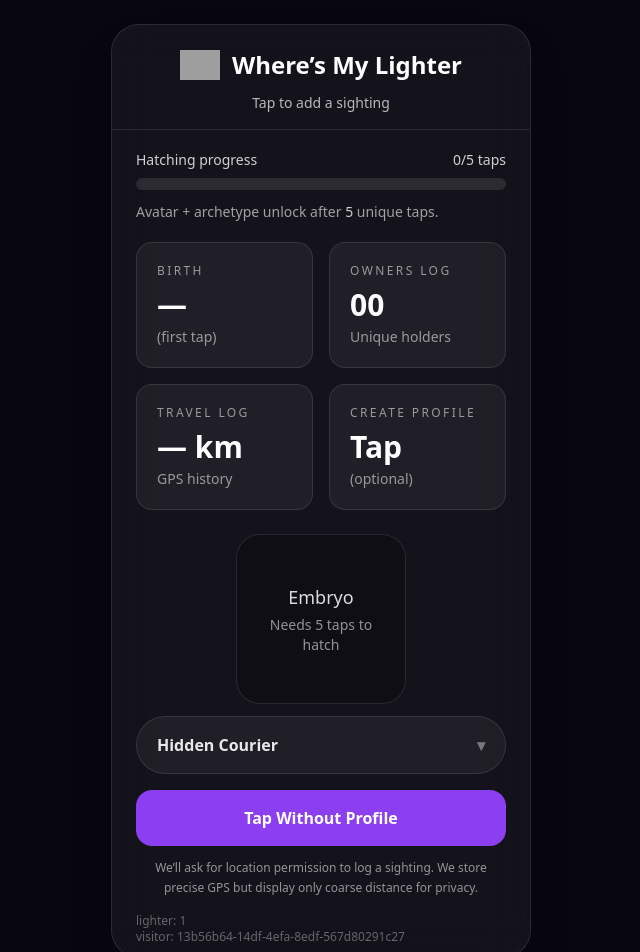
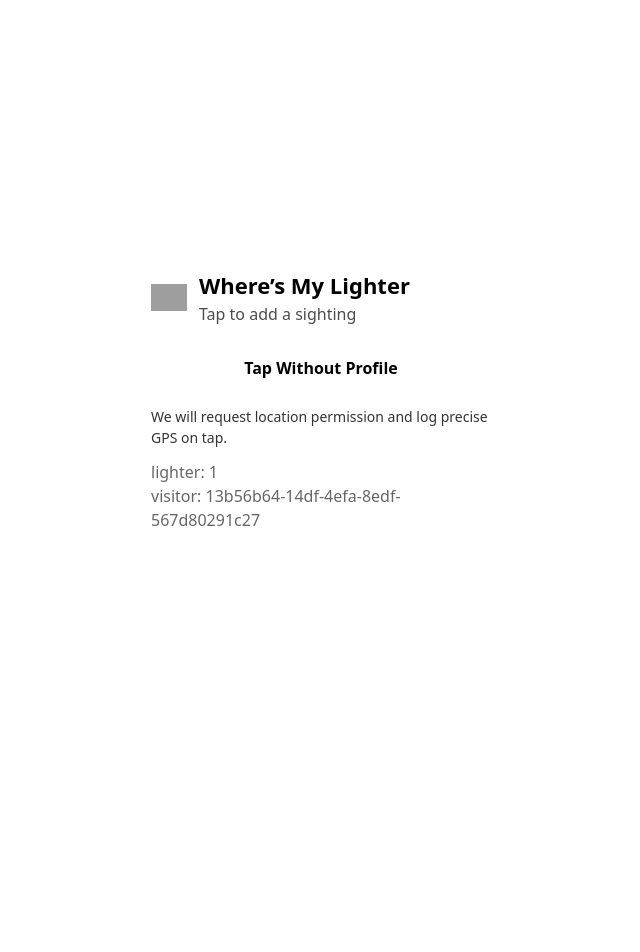
Before and after one commit to Shane-Breen/wheres-my-lighter, a Next.js app: page /lighter/1 in a window 1280 px wide. Shown: the top 952 px of the page, without its empty margins (319-959 px from the left). After the commit the page ends 800 px from the top, so only its background shows below. Built offline with nearby package versions, Linux system fonts and the light colour scheme; grey boxes are pictures that could not be loaded.

Commit message:
Update page.tsx

```diff
--- a/app/lighter/[id]/page.tsx
+++ b/app/lighter/[id]/page.tsx
@@ -1,206 +1,122 @@
-// app/lighter/[id]/page.tsx
 "use client";
 
+import { useMemo, useState } from "react";
+import { useParams } from "next/navigation";
 import Image from "next/image";
-import { useMemo, useState } from "react";
-import { useParams, useRouter } from "next/navigation";
 import { getOrCreateVisitorId } from "@/lib/visitorId";
 
-type UIState = "idle" | "locating" | "posting" | "done" | "error";
+type TapResult =
+  | { ok: true; tap: any }
+  | { ok?: false; error: string; details?: any };
 
-export default function LighterPage() {
-  const router = useRouter();
-  const params = useParams<{ id: string }>();
-  const lighterId = params?.id ?? "unknown";
-  const visitorId = useMemo(() => getOrCreateVisitorId(), []);
-  const [ui, setUi] = useState<UIState>("idle");
-  const [msg, setMsg] = useState<string>("");
-
-  // Placeholder UI values for now (until you wire SELECTs from DB)
-  const taps = 0;
-  const owners = 0;
-  const travelKm = null as number | null;
-
-  const hatchText = taps >= 5 ? "Hatched" : "Embryo";
-  const hatchSub = taps >= 5 ? "Avatar unlocked" : "Needs 5 taps to hatch";
-
-  async function handleTapWithoutProfile() {
-    setMsg("");
-    setUi("locating");
-
-    try {
-      const pos = await getHighAccuracyPosition();
-      setUi("posting");
-
-      const res = await fetch(`/api/lighter/${encodeURIComponent(lighterId)}/tap`, {
-        method: "POST",
-        headers: { "Content-Type": "application/json" },
-        body: JSON.stringify({
-          visitor_id: visitorId,
-          lat: pos.coords.latitude,
-          lng: pos.coords.longitude,
-          accuracy_m: pos.coords.accuracy,
-        }),
-      });
-
-      const json = await res.json().catch(() => ({}));
-      if (!res.ok) {
-        throw new Error(json?.details || json?.error || "Tap failed");
-      }
-
-      setUi("done");
-      setMsg("Sighting logged. Thank you.");
-      // Later: refetch DB rollups here (taps/owners/travel)
-    } catch (e: any) {
-      setUi("error");
-      setMsg(e?.message ?? "Could not log tap.");
-    }
-  }
-
-  return (
-    <main className="min-h-screen bg-[#08060f] flex items-center justify-center p-6">
-      <div className="w-full max-w-[420px] rounded-[28px] border border-white/10 bg-white/5 shadow-2xl backdrop-blur-xl overflow-hidden">
-        {/* Header */}
-        <div className="px-6 pt-6 pb-4 text-center">
-          <div className="flex items-center justify-center gap-3 mb-3">
-            <Image src="/logo.png" alt="Where’s My Lighter" width={40} height={40} />
-            <h1 className="text-2xl font-semibold text-white">Where’s My Lighter</h1>
-          </div>
-          <p className="text-white/70 text-sm">Tap to add a sighting</p>
-        </div>
-
-        <div className="h-px bg-white/10" />
-
-        {/* Hatching progress */}
-        <div className="px-6 py-5">
-          <div className="flex items-center justify-between text-white/80 mb-2">
-            <span className="text-sm">Hatching progress</span>
-            <span className="text-sm">{Math.min(taps, 5)}/5 taps</span>
-          </div>
-          <div className="w-full h-3 rounded-full bg-white/10 overflow-hidden">
-            <div
-              className="h-full bg-white/35"
-              style={{ width: `${(Math.min(taps, 5) / 5) * 100}%` }}
-            />
-          </div>
-          <p className="mt-3 text-white/60 text-sm">
-            Avatar + archetype unlock after <span className="text-white/80 font-medium">5</span>{" "}
-            unique taps.
-          </p>
-        </div>
-
-        {/* Cards */}
-        <div className="px-6 pb-6 grid grid-cols-2 gap-4">
-          <Card
-            title="BIRTH"
-            big="—"
-            small="(first tap)"
-            onClick={() => alert("Birth: will show first tap location/time from DB")}
-          />
-          <Card
-            title="OWNERS LOG"
-            big={String(owners).padStart(2, "0")}
-            small="Unique holders"
-            onClick={() => alert("Owners Log: will show unique visitor_ids / profiles from DB")}
-          />
-          <Card
-            title="TRAVEL LOG"
-            big={travelKm == null ? "— km" : `${travelKm.toLocaleString()} km`}
-            small="GPS history"
-            onClick={() => alert("Travel Log: will show GPS history / map from DB")}
-          />
-          <Card
-            title="CREATE PROFILE"
-            big="Tap"
-            small="(optional)"
-            onClick={() => router.push("/profile")}
-          />
-        </div>
-
-        {/* Avatar placeholder */}
-        <div className="px-6 pb-4 flex flex-col items-center gap-3">
-          <div className="w-[170px] h-[170px] rounded-[24px] border border-white/10 bg-black/20 flex items-center justify-center text-center px-4">
-            <div>
-              <div className="text-white/85 text-lg font-medium">{hatchText}</div>
-              <div className="text-white/55 text-sm mt-1">{hatchSub}</div>
-            </div>
-          </div>
-
-          {/* Archetype dropdown placeholder (will be data-driven later) */}
-          <button
-            className="w-full rounded-full border border-white/10 bg-white/5 px-5 py-4 text-left text-white/90 font-semibold flex items-center justify-between"
-            onClick={() => alert("Archetype panel (later). For now it’s hidden/internal.")}
-          >
-            Hidden Courier
-            <span className="text-white/40">▾</span>
-          </button>
-        </div>
-
-        {/* Tap button */}
-        <div className="px-6 pb-3">
-          <button
-            onClick={handleTapWithoutProfile}
-            disabled={ui === "locating" || ui === "posting"}
-            className="w-full rounded-2xl bg-[#8b3ff1] hover:bg-[#7a33e8] transition px-5 py-4 text-white font-semibold disabled:opacity-60"
-          >
-            {ui === "locating" ? "Requesting location…" : ui === "posting" ? "Logging…" : "Tap Without Profile"}
-          </button>
-
-          <p className="mt-3 text-white/55 text-xs leading-relaxed text-center">
-            We’ll ask for location permission to log a sighting. We store precise GPS but display only coarse distance for privacy.
-          </p>
-
-          {msg ? (
-            <p className={`mt-2 text-center text-sm ${ui === "error" ? "text-red-300" : "text-green-200"}`}>
-              {msg}
-            </p>
-          ) : null}
-
-          <p className="mt-4 text-white/35 text-xs">
-            lighter: {lighterId}
-            <br />
-            visitor: {visitorId}
-          </p>
-        </div>
-      </div>
-    </main>
-  );
-}
-
-function Card({
-  title,
-  big,
-  small,
-  onClick,
-}: {
-  title: string;
-  big: string;
-  small: string;
-  onClick: () => void;
-}) {
-  return (
-    <button
-      onClick={onClick}
-      className="text-left rounded-2xl border border-white/10 bg-white/5 px-5 py-5 hover:bg-white/8 transition"
-    >
-      <div className="text-white/55 text-xs tracking-[0.2em]">{title}</div>
-      <div className="mt-2 text-white text-3xl font-semibold">{big}</div>
-      <div className="mt-1 text-white/55 text-sm">{small}</div>
-    </button>
-  );
-}
-
-function getHighAccuracyPosition(): Promise<GeolocationPosition> {
+function getPreciseLocation(): Promise<GeolocationPosition> {
   return new Promise((resolve, reject) => {
-    if (typeof navigator === "undefined" || !navigator.geolocation) {
-      reject(new Error("Geolocation not supported on this device."));
+    if (!navigator.geolocation) {
+      reject(new Error("Geolocation not supported on this device"));
       return;
     }
 
     navigator.geolocation.getCurrentPosition(resolve, reject, {
       enableHighAccuracy: true,
-      timeout: 15000,
+      timeout: 12000,
       maximumAge: 0,
     });
   });
 }
+
+export default function LighterPage() {
+  const params = useParams<{ id: string }>();
+  const lighterId = useMemo(() => params?.id ?? "pilot-002", [params]);
+
+  const [status, setStatus] = useState<string>("");
+  const [busy, setBusy] = useState(false);
+
+  async function tapWithoutProfile() {
+    setBusy(true);
+    setStatus("");
+
+    try {
+      // 1) Force GPS capture first (your requirement)
+      const pos = await getPreciseLocation();
+
+      const payload = {
+        visitor_id: getOrCreateVisitorId(),
+        lat: pos.coords.latitude,
+        lng: pos.coords.longitude,
+        accuracy_m: pos.coords.accuracy,
+      };
+
+      // 2) Then log tap
+      const res = await fetch(`/api/lighter/${encodeURIComponent(lighterId)}/tap`, {
+        method: "POST",
+        headers: { "Content-Type": "application/json" },
+        body: JSON.stringify(payload),
+      });
+
+      const json = (await res.json()) as TapResult;
+
+      if (!res.ok || (json as any).ok !== true) {
+        setStatus(`Insert failed: ${(json as any).error ?? "Unknown error"}`);
+        return;
+      }
+
+      setStatus("Tap logged ✅");
+    } catch (e: any) {
+      // iOS Safari commonly throws permission errors if denied or timed out
+      setStatus(e?.message ? `Insert failed: ${e.message}` : "Insert failed");
+    } finally {
+      setBusy(false);
+    }
+  }
+
+  return (
+    <div style={{ minHeight: "100vh", display: "grid", placeItems: "center", padding: 24 }}>
+      <div style={{ width: 380, maxWidth: "92vw", borderRadius: 24, padding: 20 }}>
+        <div style={{ display: "flex", alignItems: "center", gap: 12, marginBottom: 12 }}>
+          <Image src="/logo-app.png" alt="Where’s My Lighter" width={36} height={36} />
+          <div>
+            <div style={{ fontSize: 22, fontWeight: 700 }}>Where’s My Lighter</div>
+            <div style={{ opacity: 0.7 }}>Tap to add a sighting</div>
+          </div>
+        </div>
+
+        <div style={{ marginTop: 16 }}>
+          <button
+            onClick={tapWithoutProfile}
+            disabled={busy}
+            style={{
+              width: "100%",
+              padding: "14px 16px",
+              borderRadius: 16,
+              fontWeight: 700,
+              fontSize: 16,
+            }}
+          >
+            {busy ? "Logging GPS…" : "Tap Without Profile"}
+          </button>
+
+          <div style={{ marginTop: 12, opacity: 0.8, fontSize: 14 }}>
+            We will request location permission and log precise GPS on tap.
+          </div>
+
+          {status ? (
+            <div style={{ marginTop: 12, fontSize: 14 }}>
+              {status}
+              <div style={{ opacity: 0.6, marginTop: 8 }}>
+                lighter: {lighterId}
+                <br />
+                visitor: {getOrCreateVisitorId()}
+              </div>
+            </div>
+          ) : (
+            <div style={{ marginTop: 12, opacity: 0.6 }}>
+              lighter: {lighterId}
+              <br />
+              visitor: {getOrCreateVisitorId()}
+            </div>
+          )}
+        </div>
+      </div>
+    </div>
+  );
+}
```
